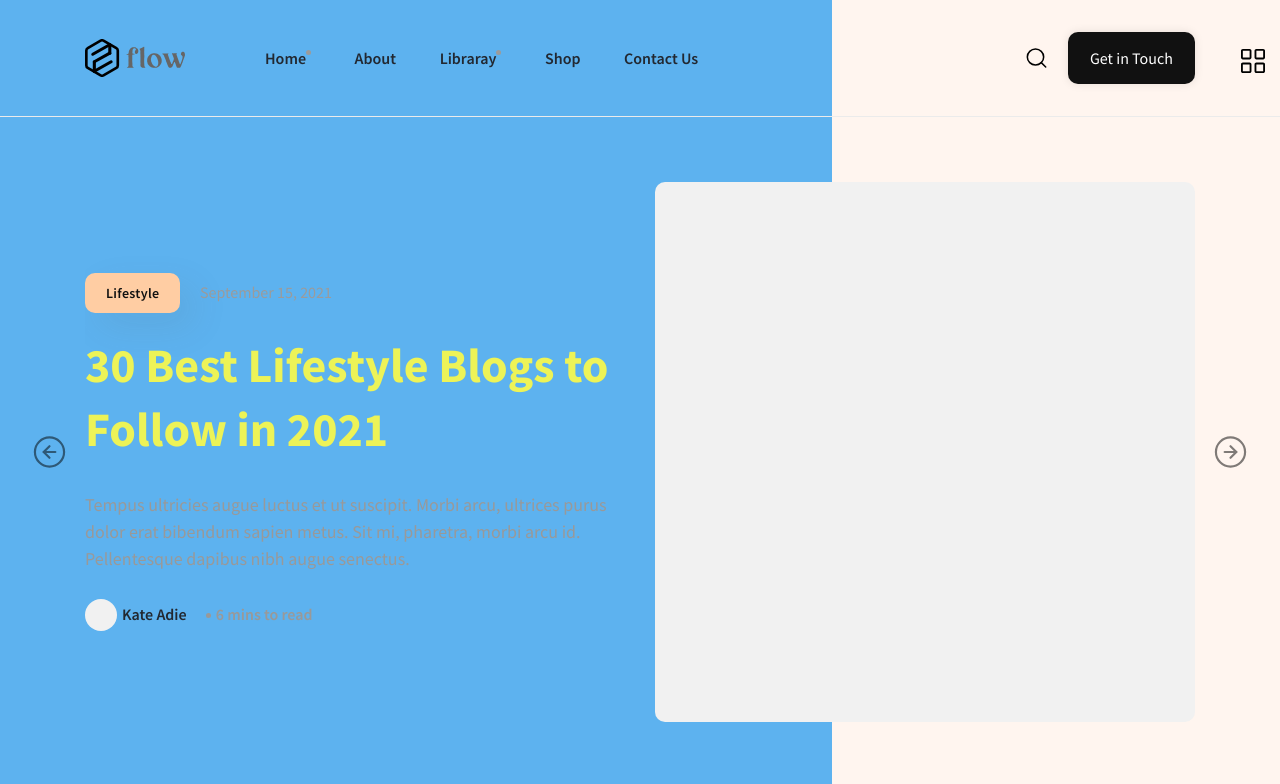
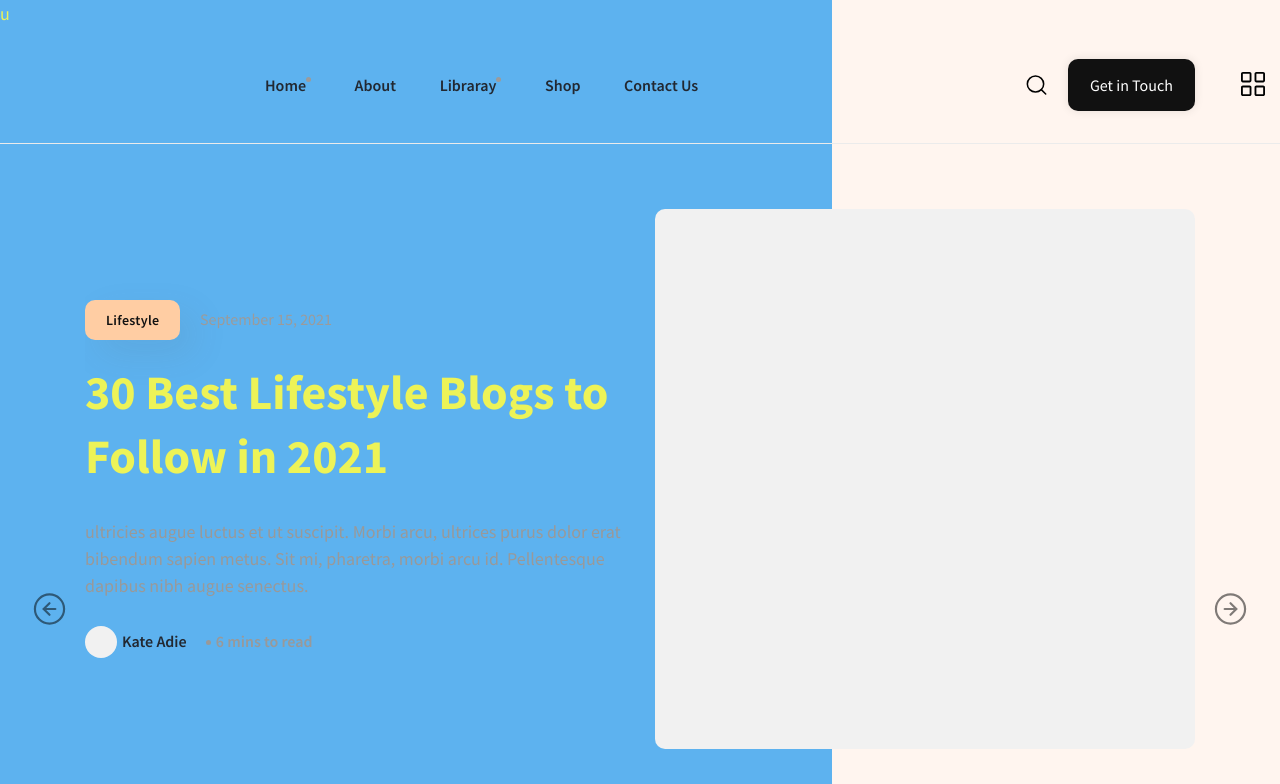
Before and after one commit to CharviPaliwal/Reader-House, a plain HTML site: page index.html in a window 1280 px wide. Shown: the top 784 px of the page. Drawn offline with Linux system fonts and the light colour scheme.

Commit message:
Update index.html

```diff
--- a/index.html
+++ b/index.html
@@ -1,4 +1,4 @@
-<!DOCTYPE html>
+u<!DOCTYPE html>
 <html class="no-js" lang="en">
 
 <head>
@@ -59,7 +59,7 @@
             <div class="container align-self-center">
                 <div class="header-style-1">
                     <div class="logo">
-                        <a href="index.html"><img src="assets/imgs/theme/logo.svg" alt=""></a>
+                        <a href="index.html"></a>
                     </div>
                     <div class="main-nav d-none d-lg-block">
                         <nav>
@@ -202,8 +202,8 @@
                                         </a>
                                     </h2>
                                     <div class="post-excerpt text-grey-400 mb-30">
-                                        Tempus ultricies augue luctus et ut suscipit. Morbi arcu, ultrices purus dolor erat bibendum sapien metus. Sit mi, pharetra, morbi arcu id. Pellentesque dapibus nibh augue senectus.
-                                    </div>
+                                      ultricies augue luctus et ut suscipit. Morbi arcu, ultrices purus dolor erat bibendum sapien metus. Sit mi, pharetra, morbi arcu id. Pellentesque dapibus nibh augue senectus.
+                                  </div>
                                     <div class="post-meta-2 font-md d-flext align-self-center mb-md-30">
                                         <a href="page-author.html">
                                             <img src="assets/imgs/authors/author.jpg" alt="">
```
